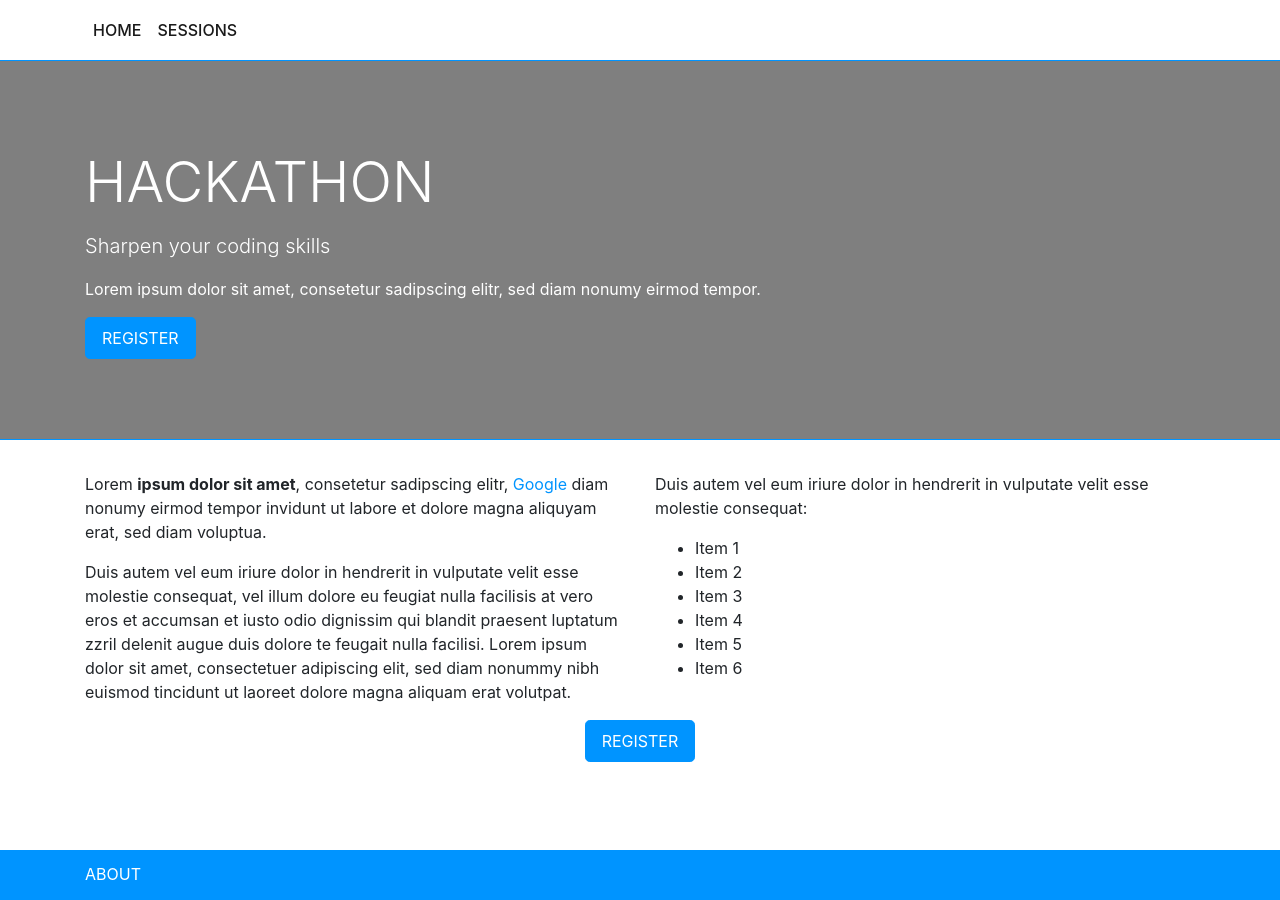
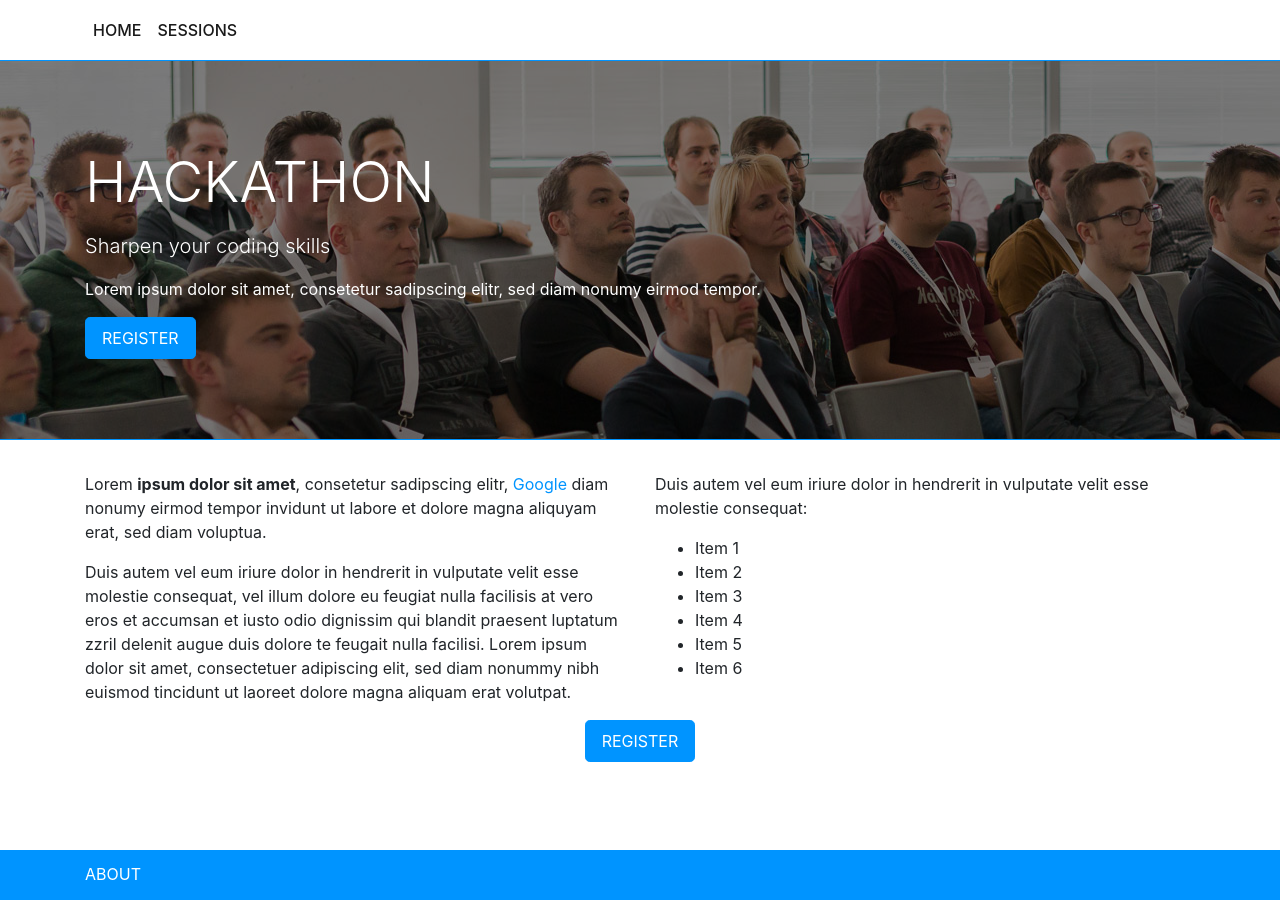
Before and after one commit to gkoe/ghedu-pages-jekyll, a Jekyll site: the page built from index.md, in a window 1280 px wide. Built offline with Jekyll 4.4.1, drawn with Linux system fonts in a browser that asks for light colours; nearby versions of some CDN libraries.

Commit message:
png path renamed

```diff
--- a/styles/hackathon.css
+++ b/styles/hackathon.css
@@ -30,7 +30,7 @@ html {
   }
 
   .jumbotron-pro {
-      background: linear-gradient(rgba(0, 0, 0, 0.5), rgba(0, 0, 0, 0.5)), url(/GitHubEduWorkshop-Jekyll/images/Audience.jpg);
+      background: linear-gradient(rgba(0, 0, 0, 0.5), rgba(0, 0, 0, 0.5)), url(/ghedu-pages-jekyll/images/Audience.jpg);
       border-bottom: solid 1px #0094ff;
   }
 
```
